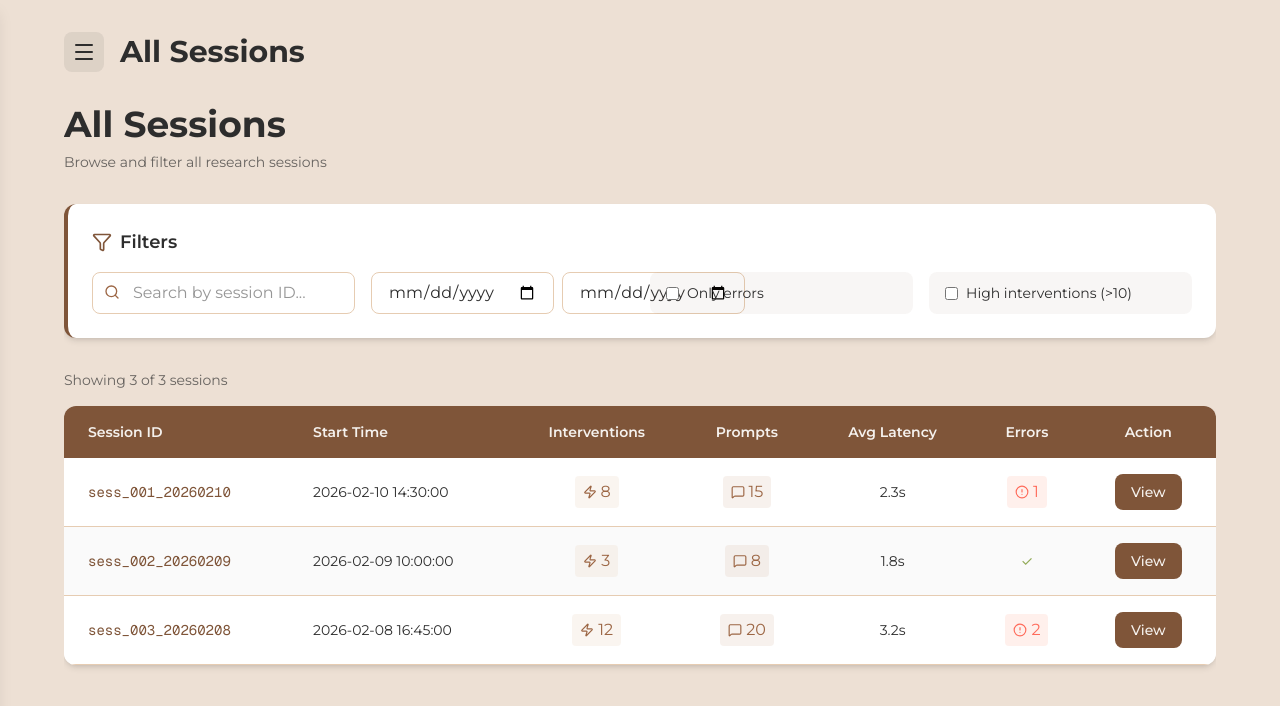
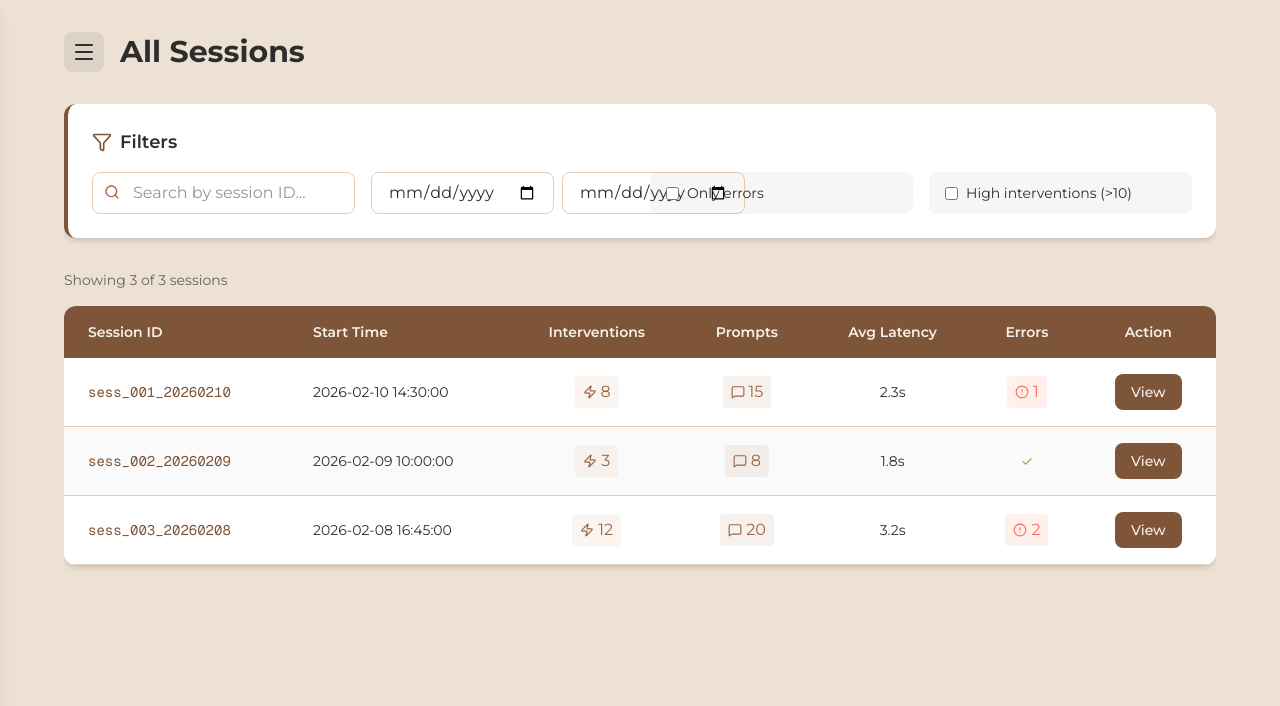
Before and after one commit to Macstone-25/Mixed-Reality, a Next.js app in the folder web-dashboard/: page /sessions in a window 1280 px wide. Shown: the top 706 px of the page. Built offline with nearby package versions, Linux system fonts and the light colour scheme.

Commit message:
refactor: Remove header section from SessionsPage component

```diff
--- a/web-dashboard/src/app/sessions/page.tsx
+++ b/web-dashboard/src/app/sessions/page.tsx
@@ -87,16 +87,6 @@ export default function SessionsPage() {
           </div>
 
           <div className="flex-1 overflow-y-auto w-full">
-        {/* Header */}
-        <div className="mb-8">
-          <h1 className="text-4xl font-bold mb-2" style={{ color: '#2D2D2D' }}>
-            All Sessions
-          </h1>
-          <p className="text-sm" style={{ color: 'rgba(45, 45, 45, 0.7)' }}>
-            Browse and filter all research sessions
-          </p>
-        </div>
-
         {/* Filters Section */}
         <div className="bg-white rounded-xl p-6 mb-8 shadow-md" style={{ borderLeft: '4px solid #7F5539' }}>
           <div className="flex items-center gap-2 mb-4">
```
